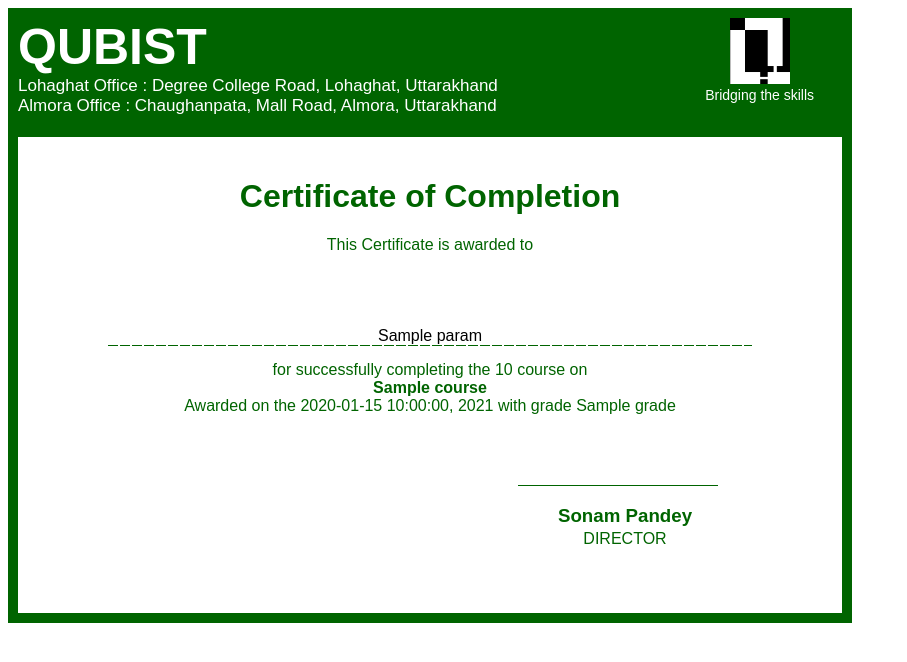
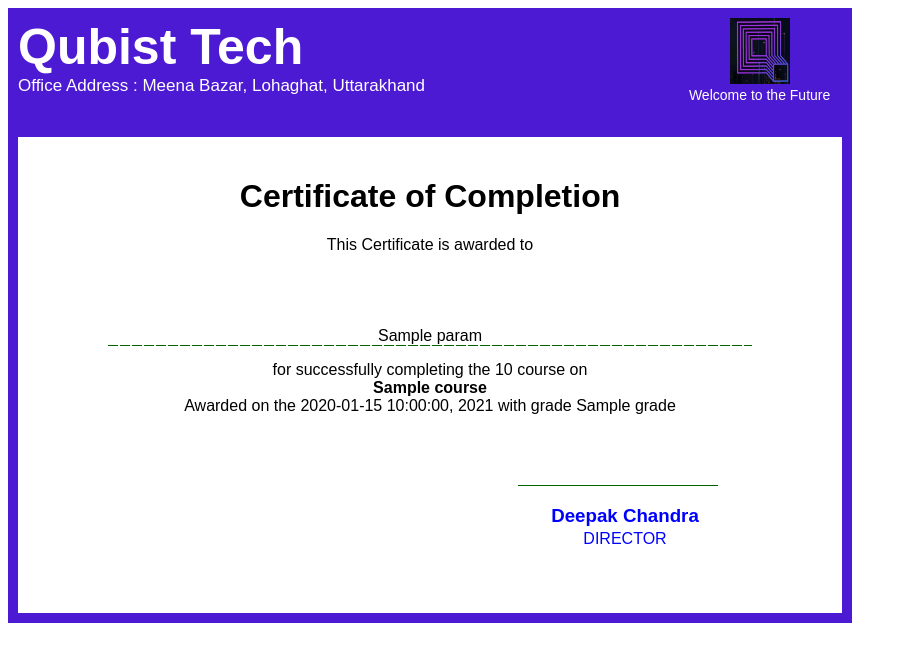
Before and after one commit to devjoshi72/combined-project, a Flask app: template Templates/slow.html in a window 1280 px wide. Shown: the top 662 px of the page, without its empty margins (0-907 px from the left). Run offline with Flask 2, Linux system fonts and the light colour scheme; the template is opened without the code that fills it: most values are stand-ins (such as "Sample title", 1, 10 or a date in 2020).

Commit message:
completed projects1

```diff
--- a/Templates/motion.html
+++ b/Templates/motion.html
@@ -29,7 +29,7 @@
 
 <button type="submit">Save</button>
 </form>
-<a href="/Templates/pdf.html">Get Certificate</a>
+<a href="/Templates/slow.html">Get Certificate</a>
 
 
 </body>
--- a/Templates/pdf.html
+++ b/Templates/pdf.html
@@ -16,4 +16,4 @@
       August 10, 2021
       <span style="font-size:30px"></span>
 </div>
-</div>
+</div>w
--- a/Templates/slow.html
+++ b/Templates/slow.html
@@ -9,15 +9,16 @@
 <div class="one">
 <div class="container">
     <div class="column1">
-        <h4>  QUBIST  </h4>
+        <h4>  Qubist Tech
+        </h4>
         <p class="five">
-    Lohaghat Office : Degree College Road, Lohaghat, Uttarakhand <br>
-    Almora Office : Chaughanpata, Mall Road, Almora, Uttarakhand </p>
+    Office Address : Meena Bazar, Lohaghat, Uttarakhand <br>
     </div>
     <div class="column2">
         <p>
-            <img src="/static/acetical logo.jpg" height="66px" width="60px"></p>
-        <p class="three"> Bridging the skills</p>
+            <img src="/static/Qubitech 1.jpg" height="66px" width="60px"></p>
+
+        <p class="three"> Welcome to the Future</p>
     </div>
 
    </div>
@@ -32,7 +33,7 @@
         <b> {{param.Course}} </b> <br>
     Awarded on the {{param.Date}}, 2021 with grade {{param.Grade}}</p>
     <div class="line1"></div>
-    <h3> Sonam Pandey</h3>
+    <h3> Deepak Chandra</h3>
     <p class="two"> DIRECTOR</p>
 
 
--- a/home.py
+++ b/home.py
@@ -1,6 +1,4 @@
-from datetime import datetime
-from flask_sqlalchemy import SQLAlchemy
-from  flask import Flask,render_template,make_response,request,abort,url_for,redirect
+from flask import Flask,render_template,make_response
 import pdfkit
 import smtplib
 from email.mime.multipart import MIMEMultipart
@@ -11,49 +9,7 @@ import os
 
 app = Flask(__name__)
 
-#for store database
-app.config['SQLALCHEMY_DATABASE_URI'] = 'mysql://root:@localhost/contact'
-db=SQLAlchemy(app)
-class Contacts(db.Model):
-    sno = db.Column(db.Integer, primary_key=True)
-    name = db.Column(db.String(20), unique=False, nullable=False)
-    email = db.Column(db.String(20), unique=True, nullable=False)
-    phone_num = db.Column(db.String(13), unique=True, nullable=False)
-    msg = db.Column(db.String(120), unique=True, nullable=False)
-    date = db.Column(db.String(120))
-
-@app.route('/')
-def welcome():
-    return render_template(
-        "home.html",
-    message="welcome to the home page")
-@app.route('/ajax')
-def ajax():
-    return render_template("signup.html")
-
-@app.route('/signup')
-def signup():
-    return render_template(
-        "signup.html",
-    )
-# @app.route('/contact')
-# def contact():
-#     return render_template(
-#         "contact.html",
-#     )
 #for smtp
-@app.route("/contact", methods=['POST', 'GET'])
-def contact():
-    if request.method=='POST':
-        name= request.form.get('name')
-        email = request.form.get('email')
-        phone = request.form.get('phone_num')
-        message = request.form.get('message')
-
-        entry=Contacts(name=name, email=email, phone_num=phone, msg=message, date=datetime.date)
-        db.session.add(entry)
-        db.session.commit()
-    return render_template('contact.html')
 
 #for certificate
 @app.route("/welcomee")
@@ -116,14 +72,14 @@ def certification_project():
         os.abort(404)
 
 #for pdf
-fromaddr = "bitcoincurrency99@outlook.com"
-password = "Bitcoin@987"
+fromaddr = "info.qubisttech@gmail.com"
+password = "zrqrbjgqzoedpfvk"
 
 @app.route("/")
 def index():
     name=""
     type=2
-    email="neerajneeraj072@gmail.com"
+    email="deepakjoshiuk.in@gmail.com"
     html=render_template("pj.html",name=name)
     config = pdfkit.configuration(wkhtmltopdf=r'C:\Program Files\wkhtmltopdf\bin\wkhtmltopdf.exe')
     pdf=pdfkit.from_string(html, False, configuration=config)
--- a/main.py
+++ b/main.py
@@ -15,16 +15,15 @@ app=Flask(__name__)
 
 @app.route("/")
 def index():
-    name=""
     type=2
     email="deepakjoshiuk.in@gmail.com"
-    return render_template("slow.html",name=name)
+    return render_template("slow.html")
     config = pdfkit.configuration(wkhtmltopdf=r'C:\Program Files\wkhtmltopdf\bin\wkhtmltopdf.exe')
     pdf=pdfkit.from_string(html, False, configuration=config)
     if type==1:
         response=make_response(pdf)
         response.headers["Content-Type"]="application/pdf"
-        response.headers['Content-Disposition']='inline;' \
+        response.headers['Content-Disposition']='attachment;' \
                                             'filename=certificate.pdf' #inline-for view pdf mode  /attachment-for download pdf
         return response
     elif type==2:
@@ -51,7 +50,7 @@ def sendEmail(toaddr,file):
     msg.attach(MIMEText(body, 'plain'))
 
     # open the file to be sent
-    filename = "attachments name with file extention eg. .jpg"
+    filename = "attachments name with file extention eg. .pdf"
     attachment = open(file, "rb")
 
     # instance of MIMEBase and named as p
--- a/static/style.css
+++ b/static/style.css
@@ -7,7 +7,7 @@ height:595px;}
 width:824px;
 height:595px;
 text-align:center;
-border: 10px solid #006400}
+border: 10px solid #4d1ad4;}
 
 h2  {color:White;
 font-family: Arial,sans-serif;
@@ -16,7 +16,7 @@ text-align:left;
 }
 
 h1 { margin-top: 160px;
-color:DarkGreen;
+color:Black;
 font-family: Arial, sans-serif
 }
 
@@ -43,7 +43,7 @@ font-family: Arial, sans-serif
   margin-left: 500px;
   margin-top: 70px;}
 
-h3 {color:DarkGreen;
+h3 {color:Blue;
 margin-left: 390px;
 font-family: Arial, sans-serif;
 margin-block-end: 0em;}
@@ -53,14 +53,14 @@ float: Left;
 width: 80%;
 height: 20%;
 text-align: Left;
-background-color: #006400;
+background-color: #4d1ad4;;
 }
 
 .column2 {
 float: Right;
 width: 20%;
 height: 20%;
-background-color: #006400;}
+background-color: #4d1ad4;;}
 
 h4 {
 margin-block-start: 0em;
@@ -72,13 +72,13 @@ p {
 margin-block-start: 0em;
 margin-block-end: 0em;}
 
-.ten {color:DarkGreen;
+.ten {color:Black;
 font-family: Arial, sans-serif;
 margin-top: 15px;
 }
 
 .two {
-color:DarkGreen;
+color:Blue;
 margin-left: 390px;
 font-family: Arial, sans-serif;
 margin-top: 3px;}
@@ -99,7 +99,7 @@ margin-top: 0px;
 font-family: Arial, sans-serif;
 font-size: 17px;}
 
-.six  {color:DarkGreen;
+.six  {color:Black;
 font-family: Arial, sans-serif;
 margin-bottom: 55px;
 }
```
Also changed, not shown: htmltopdf.py (+8 -4 lines), Templates/input.html (added), static/Qubitech 1.jpg (added).
